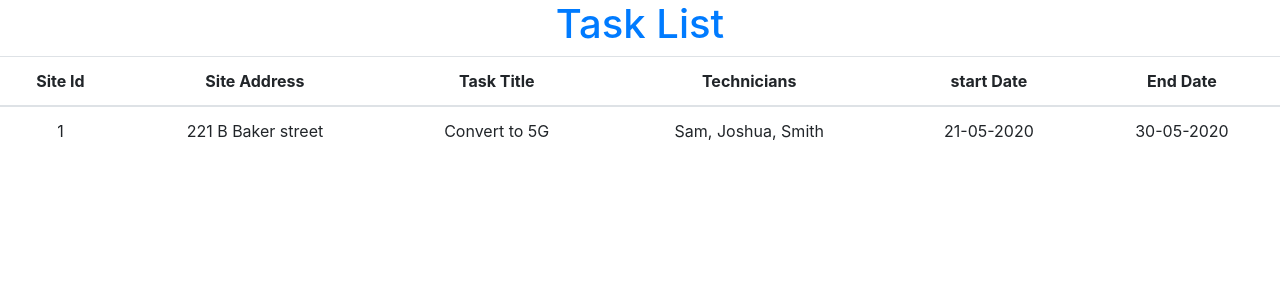
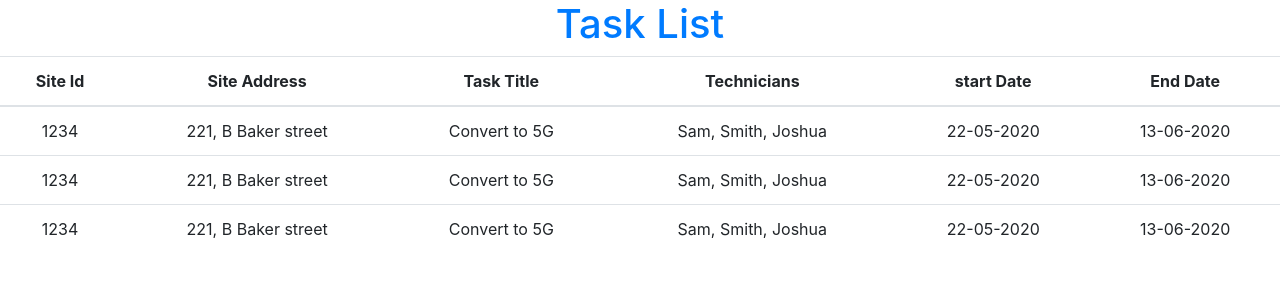
Before and after one commit to nishant827/TMS-POC-Frontend, a React (Create React App) app: page /tasklist in a window 1280 px wide. Shown: the top 300 px of the page. Built offline with nearby package versions, Linux system fonts and the light colour scheme.

Commit message:
Added dynamic data in table
Added dynamic data in table

```diff
--- a/src/Tasks/Components/TaskList/TaskListPage.js
+++ b/src/Tasks/Components/TaskList/TaskListPage.js
@@ -5,42 +5,40 @@ import Alert from "react-bootstrap/Alert";
 
 const TaskListPage = () => {
   const [formData, setFormData] = useState([{
-    towerId: "",
-    address: "",
-    taskType: "",
-    taskTitle: "",
-    taskDescription: "",
-    technicianName: "",
-    startDate: "",
-    estimatedEndDate: "",
-    status: "",
+    towerId: "1234",
+    address: "221, B Baker street",
+    taskType: "Convert to 5G",
+    taskTitle: "Convert to 5G",
+    taskDescription: "Convert site in 5G tower",
+    technicianName: "Sam, Smith, Joshua",
+    startDate: "22-05-2020",
+    estimatedEndDate: "13-06-2020",
+    status: "Pending",
   },
   {
-    towerId: "",
-    address: "",
-    taskType: "",
-    taskTitle: "",
-    taskDescription: "",
-    technicianName: "",
-    startDate: "",
-    estimatedEndDate: "",
-    status: "",
+    towerId: "1234",
+    address: "221, B Baker street",
+    taskType: "Convert to 5G",
+    taskTitle: "Convert to 5G",
+    taskDescription: "Convert site in 5G tower",
+    technicianName: "Sam, Smith, Joshua",
+    startDate: "22-05-2020",
+    estimatedEndDate: "13-06-2020",
+    status: "Pending",
   },
   {
-    towerId: "",
-    address: "",
-    taskType: "",
-    taskTitle: "",
-    taskDescription: "",
-    technicianName: "",
-    startDate: "",
-    estimatedEndDate: "",
-    status: "",
+    towerId: "1234",
+    address: "221, B Baker street",
+    taskType: "Convert to 5G",
+    taskTitle: "Convert to 5G",
+    taskDescription: "Convert site in 5G tower",
+    technicianName: "Sam, Smith, Joshua",
+    startDate: "22-05-2020",
+    estimatedEndDate: "13-06-2020",
+    status: "Pending",
   }]);
 
   const {  } = formData;
-
-
   return (
     <Fragment>
         <h1 className="large text-primary">Task List</h1>
@@ -56,14 +54,16 @@ const TaskListPage = () => {
                 </tr>
             </thead>
             <tbody>
-                <tr>
-                    <td>1</td>
-                    <td>221 B Baker street</td>
-                    <td>Convert to 5G</td>
-                    <td>Sam, Joshua, Smith</td>
-                    <td>21-05-2020</td>
-                    <td>30-05-2020</td>
-                </tr>
+            {formData.map((taskrow, index) => (
+              <tr>
+                <td> { taskrow.towerId } </td>
+                <td> {taskrow.address } </td>
+                <td> {taskrow.taskTitle } </td>
+                <td> { taskrow.technicianName } </td>
+                <td> { taskrow.startDate } </td>
+                <td> { taskrow.estimatedEndDate } </td>
+              </tr>
+            ))}
             </tbody>
         </table>
     </Fragment>
```
